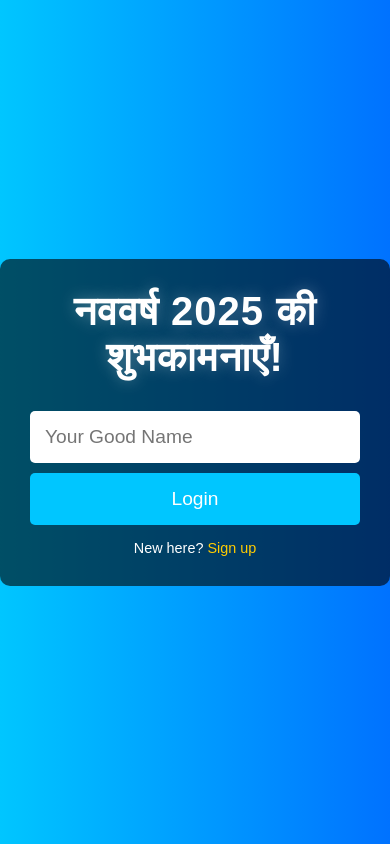
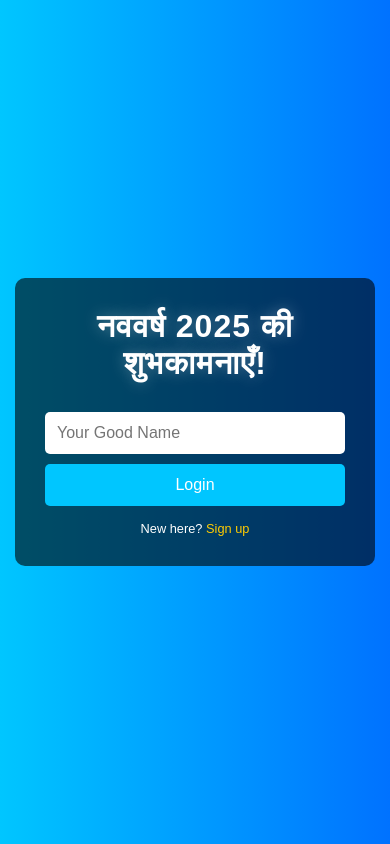
Before and after one commit to SUMIT84-SS/Happy_New_Year_2025, a plain HTML site: page index.html in a window 390 px wide. Drawn offline with Linux system fonts and the light colour scheme.

Commit message:
Update index.html

```diff
--- a/index.html
+++ b/index.html
@@ -19,6 +19,7 @@
             justify-content: center;
             align-items: center;
             overflow: hidden;
+            animation: gradient 5s ease infinite;
         }
 
         .container {
@@ -28,6 +29,7 @@
             text-align: center;
             width: 100%;
             max-width: 400px;
+            margin: 0 15px;
         }
 
         h1 {
@@ -93,15 +95,31 @@
             }
         }
 
-        body {
-            animation: gradient 5s ease infinite;
+        /* Responsive design for smartphones */
+        @media (max-width: 600px) {
+            h1 {
+                font-size: 2rem;
+            }
+
+            .input-field {
+                font-size: 1rem;
+                padding: 12px;
+            }
+
+            button {
+                font-size: 1rem;
+                padding: 12px;
+            }
+
+            .footer {
+                font-size: 0.8rem;
+            }
         }
     </style>
 </head>
 <body>
     <div class="container">
         <h1>नववर्ष 2025 की शुभकामनाएँ!</h1>
-
         <input type="text" id="nameInput" class="input-field" placeholder="Your Good Name" />
         <button onclick="login()">Login</button>
         <div class="footer">
```
